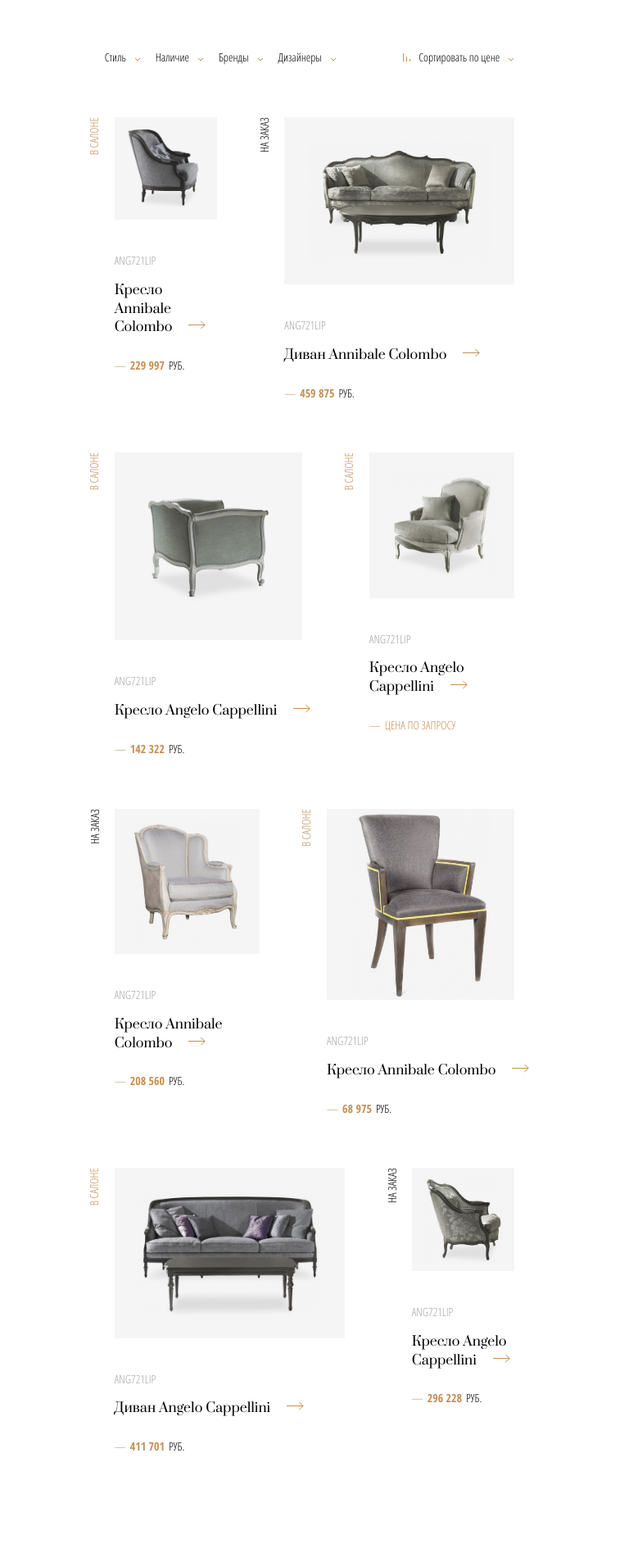
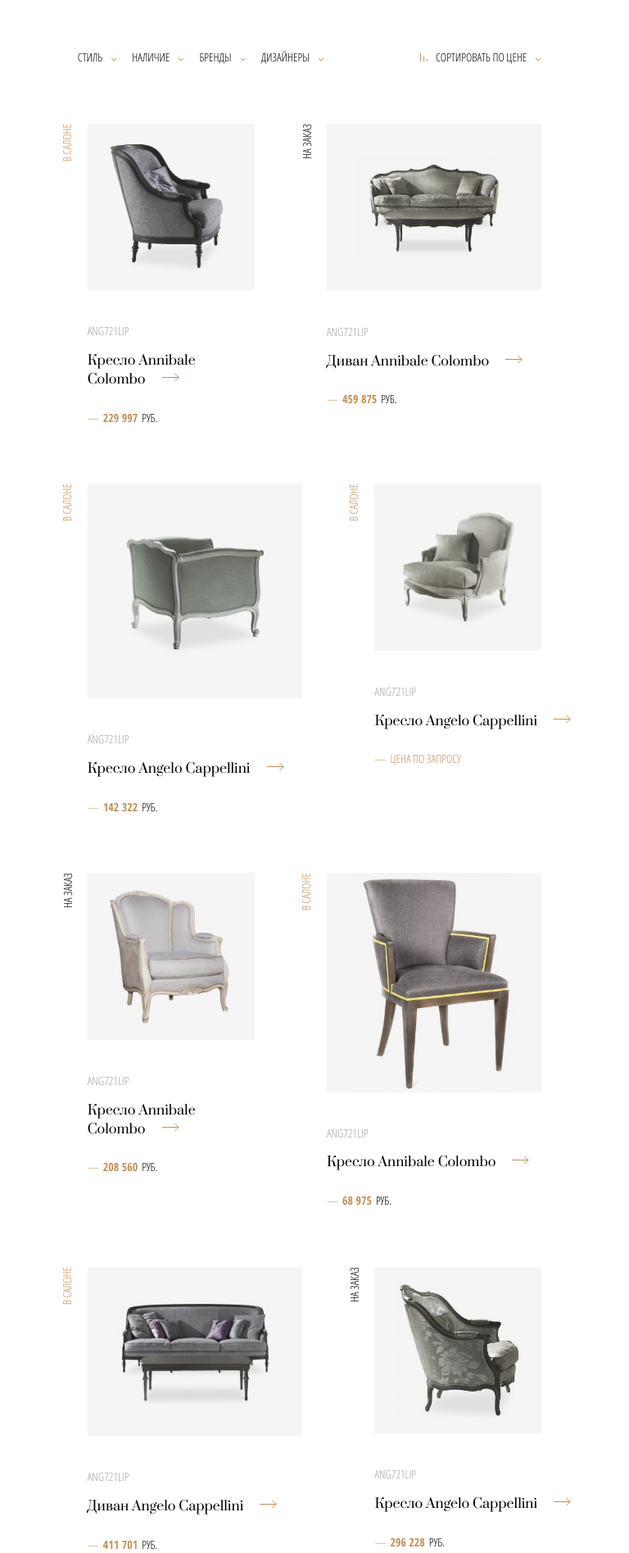
Before and after one commit to iposokhin/junk-drawer, a PHP site: page / in a window 768 px wide. Shown: the whole page at 82% size. Before the commit the page ends 1771 px from the top, so only its background shows below. Run offline with PHP 8.4, Linux system fonts and the light colour scheme; some libraries are stand-ins or nearby versions.

Commit message:
Tablet version is done

```diff
--- a/Test task 2/style.css
+++ b/Test task 2/style.css
@@ -36,17 +36,17 @@ html {
 body {
   width: 100%;
   height: 100%;
+  display: flex;
 }
 
 .container {
   max-width: 1400px;
   width: 91.42857142857143%;
-  margin: 0 auto;
+  margin: 0 10%;
 
   display: flex;
   flex-direction: column;
   justify-content: flex-start;
-  padding: 0 10%;
 }
 
 
@@ -68,6 +68,7 @@ body {
 .filter__item {
   cursor: pointer;
   margin-left: 2.34375vw;
+  text-transform: uppercase;
   white-space: nowrap;
   font-size: 1em;
 }
@@ -108,6 +109,10 @@ body {
 .product__item {
   margin-top: 12.08935240361512%;
   overflow: hidden;
+}
+
+.product__item:nth-child(even) {
+  margin-left: 2.34375vw;
 }
 
 .product__item_armchair {
@@ -187,7 +192,7 @@ body {
 
 .product__item_sofa .product__img {
   margin: 10%;
-  max-width: 80%;
+  max-width: 70%;
 }
 
 .product__code {
@@ -236,3 +241,22 @@ body {
 .product__price_query {
   font-weight: 300;
 }
+
+
+/* ----- Tablet ----- */
+
+@media only screen and (min-width: 768px) and (max-width: 1024px) {
+  .product__item {
+    width: 50%;
+  }
+
+  .product__item_armchair:nth-child(4n),
+  .product__item_armchair:nth-child(4n+1) {
+    width: 40%;
+  }
+
+  .product__item_sofa .product__img {
+    margin: 15%;
+    max-width: 72.6%;
+  }
+}
```
